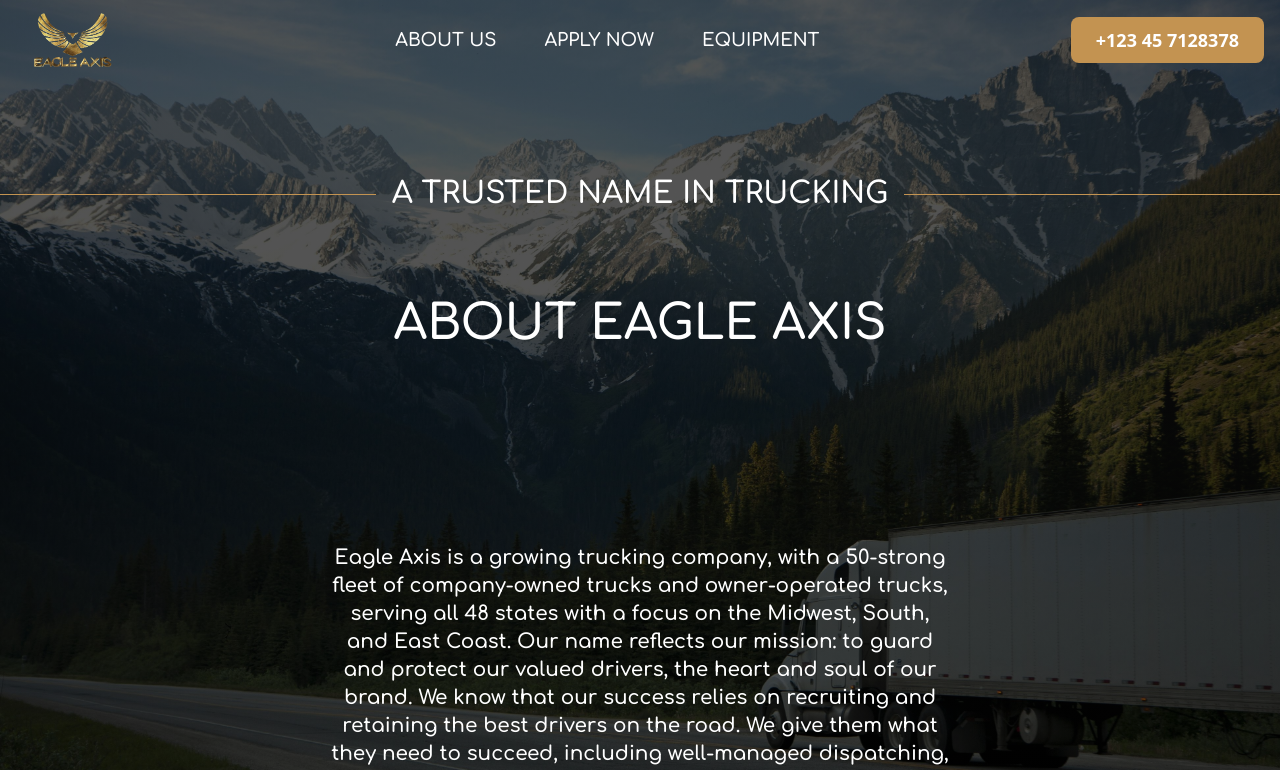
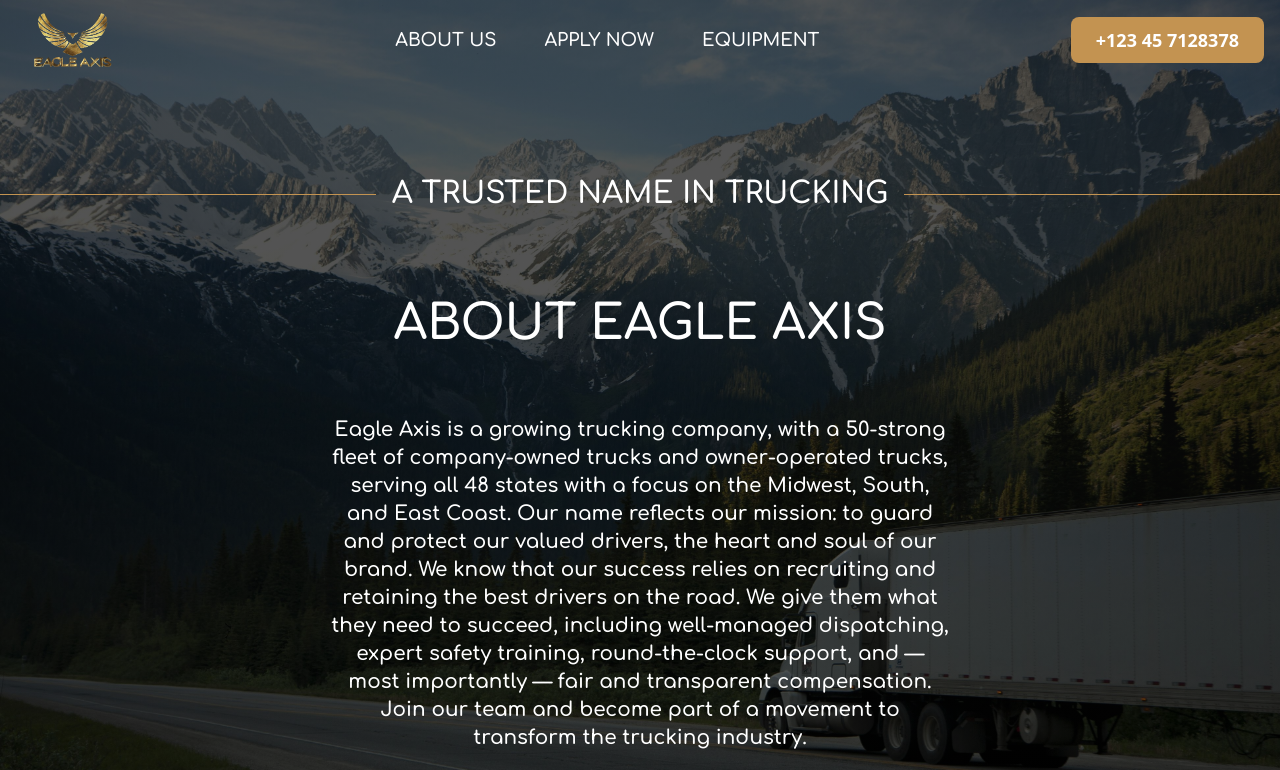
Before and after one commit to darnteam/Eagle-Axis, a React (Create React App) app: page /about in a window 1280 px wide. Shown: the top 770 px of the page. Built offline with nearby package versions, Linux system fonts and the light colour scheme.

Commit message:
minor update on about us responsiveness

```diff
--- a/src/pages/AboutPage/AboutPage.jsx
+++ b/src/pages/AboutPage/AboutPage.jsx
@@ -55,7 +55,7 @@ const AboutPage = () => {
           </div>
           <div
             ref={ref}
-            className="flex flex-col items-center justify-center h-full max-w-full mx-auto px-4 -mt-12 lg:-mt-16"
+            className="flex flex-col items-center  h-full max-w-full mx-auto px-4 -mt-12 lg:-mt-16"
           >
             <div
               className={`duration-[1500ms] flex flex-col items-center justify-center ${
```
